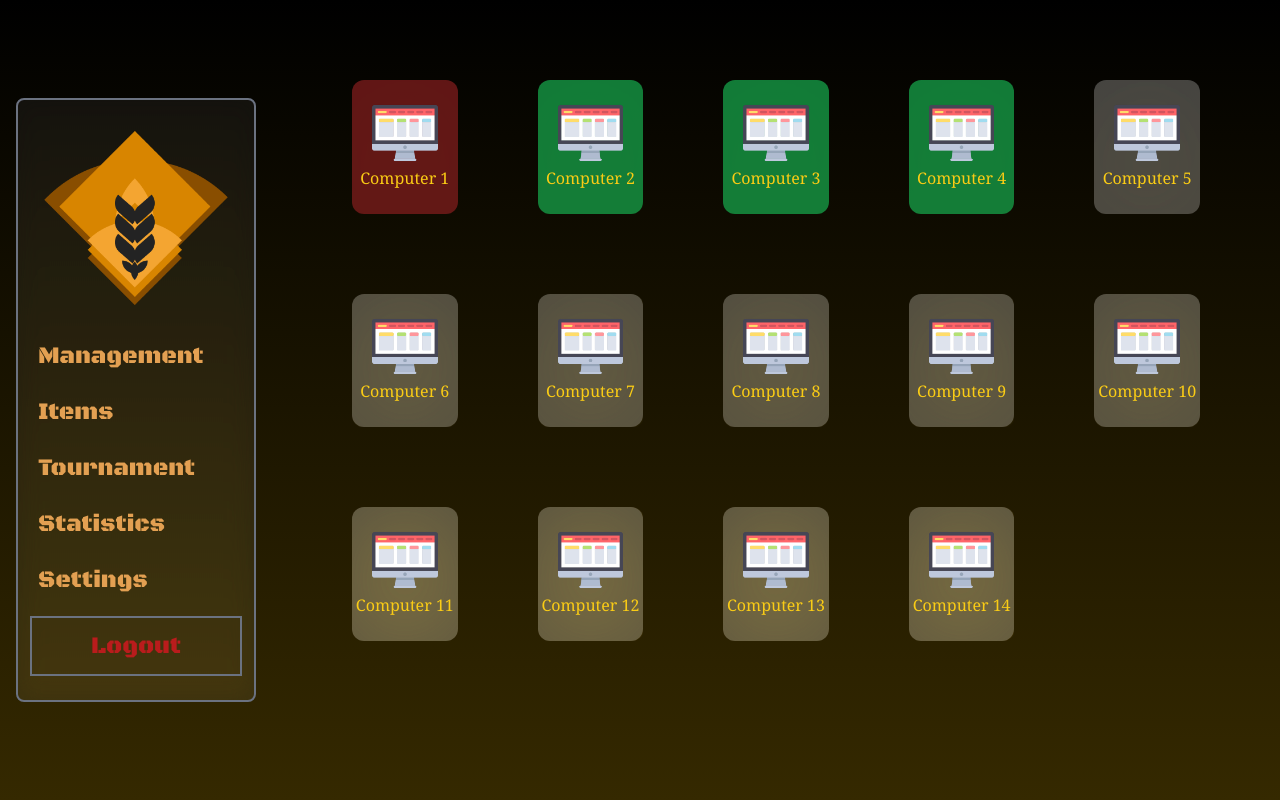
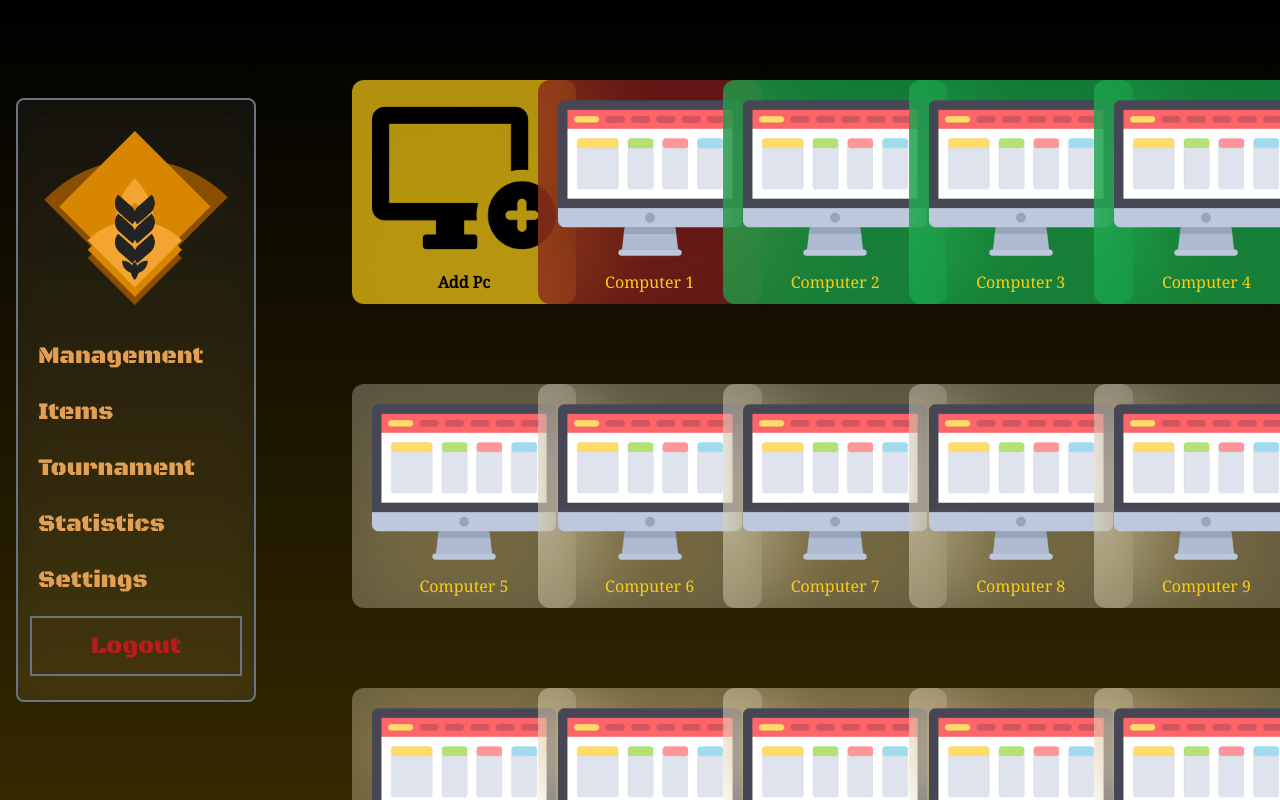
Before and after one commit to triet0612/CS300_group10_Kryxa, a SvelteKit app in the folder src/KryxaWeb/: page /admin in a window 1280 px wide. Built offline with nearby package versions, Linux system fonts and the light colour scheme.

Commit message:
addPc button (just UI)

```diff
--- a/src/KryxaWeb/src/lib/Assets.js
+++ b/src/KryxaWeb/src/lib/Assets.js
@@ -1,8 +1,9 @@
 import logo from '$lib/assets/logo.png'
 import login_bg from '$lib/assets/admin/login-bg.png'
 import bg_1 from '$lib/assets/admin/bg_1.png'
-import bg_2 from '$lib/assets/admin/bg_2.png'
 import pc_screen from '$lib/assets/admin/pc_screen.png'
+import addPc from '$lib/assets/admin/addPc.png'
+
 export const AppLogo = logo;
 
 export const AdminLogin = {
@@ -11,5 +12,6 @@ export const AdminLogin = {
 
 export const MainScreen ={
   "pc_screen": pc_screen,
-  "Background": bg_1
+  "Background": bg_1,
+  "addPc": addPc,
 }
--- a/src/KryxaWeb/src/routes/admin/+page.svelte
+++ b/src/KryxaWeb/src/routes/admin/+page.svelte
@@ -23,13 +23,24 @@
   <div class="flex flex-col">
     <AdminNav />
   </div>
-  <div class="mr-auto ml-auto p-20 overflow-y-scroll ">
+  <div class="mr-auto ml-auto p-20 overflow-y-scroll">
     <ul class="grid grid-cols-5 gap-20">
+      <div
+        class="w-56 h-56 bg-yellow-400 bg-opacity-70 backdrop-blur-2xl backdrop-brightness-200 text-black-400 font-NotoSans font-bold text-center flex flex-col rounded-xl items-center justify-center"
+      >
+        <div class="h-fit pt-5 px-5">
+          <img src={MainScreen["addPc"]} alt="screen" class="" />
+        </div>
+        <div class="mb-6">Add Pc</div>
+      </div>
       {#each pc_ids as pc_id}
         <li>
           <div
-            class="w-fit h-fit {pc_id['Status'] == 'Available' ? 'bg-green-600 bg-opacity-75'
-              : pc_id['Status'] == 'Unavailable'? 'bg-red-900 bg-opacity-75': 'bg-white  bg-opacity-25' }
+            class="w-56 h-56 {pc_id['Status'] == 'Available'
+              ? 'bg-green-600 bg-opacity-75'
+              : pc_id['Status'] == 'Unavailable'
+              ? 'bg-red-900 bg-opacity-75'
+              : 'bg-white  bg-opacity-25'}
               backdrop-blur-2xl backdrop-brightness-200 text-yellow-400 font-NotoSans text-center flex flex-col rounded-xl items-center justify-center"
           >
             <div class="h-fit pt-5 px-5">
```
Also changed, not shown: src/KryxaWeb/src/lib/assets/admin/addPc.png (added).
